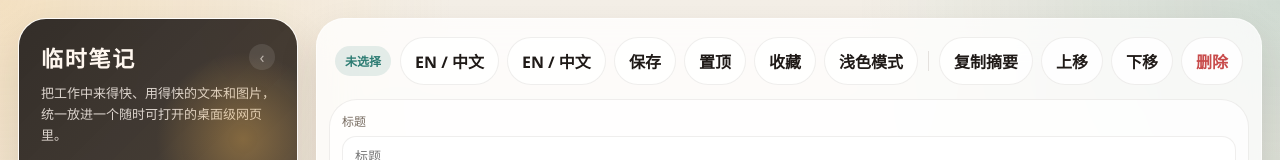
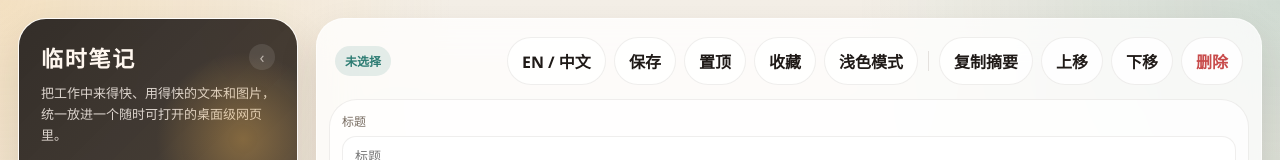
Before and after one commit to OrmondZhao/temp-note, a website: page public/index.html in a window 1280 px wide. Shown: the top 160 px of the page. Drawn offline with nearby package versions, Linux system fonts and the light colour scheme.

```diff
--- a/public/index.html
+++ b/public/index.html
@@ -56,7 +56,6 @@
             <div class="eyebrow" id="detail-kind" data-i18n="eyebrow-editor">编辑区</div>
           </div>
           <div class="toolbar">
-            <button class="ghost-btn" id="lang-toggle" type="button" title="切换语言 / Switch Language" data-i18n="lang-switch">EN / 中文</button>
             <button class="ghost-btn" id="lang-toggle" type="button" title="切换语言 / Switch Language" data-i18n="lang-switch">EN / 中文</button>
             <button class="ghost-btn" id="save-note" type="button" data-i18n="btn-save">保存</button>
             <button class="ghost-btn" id="toggle-pin" type="button" data-i18n="btn-pin">置顶</button>
```
